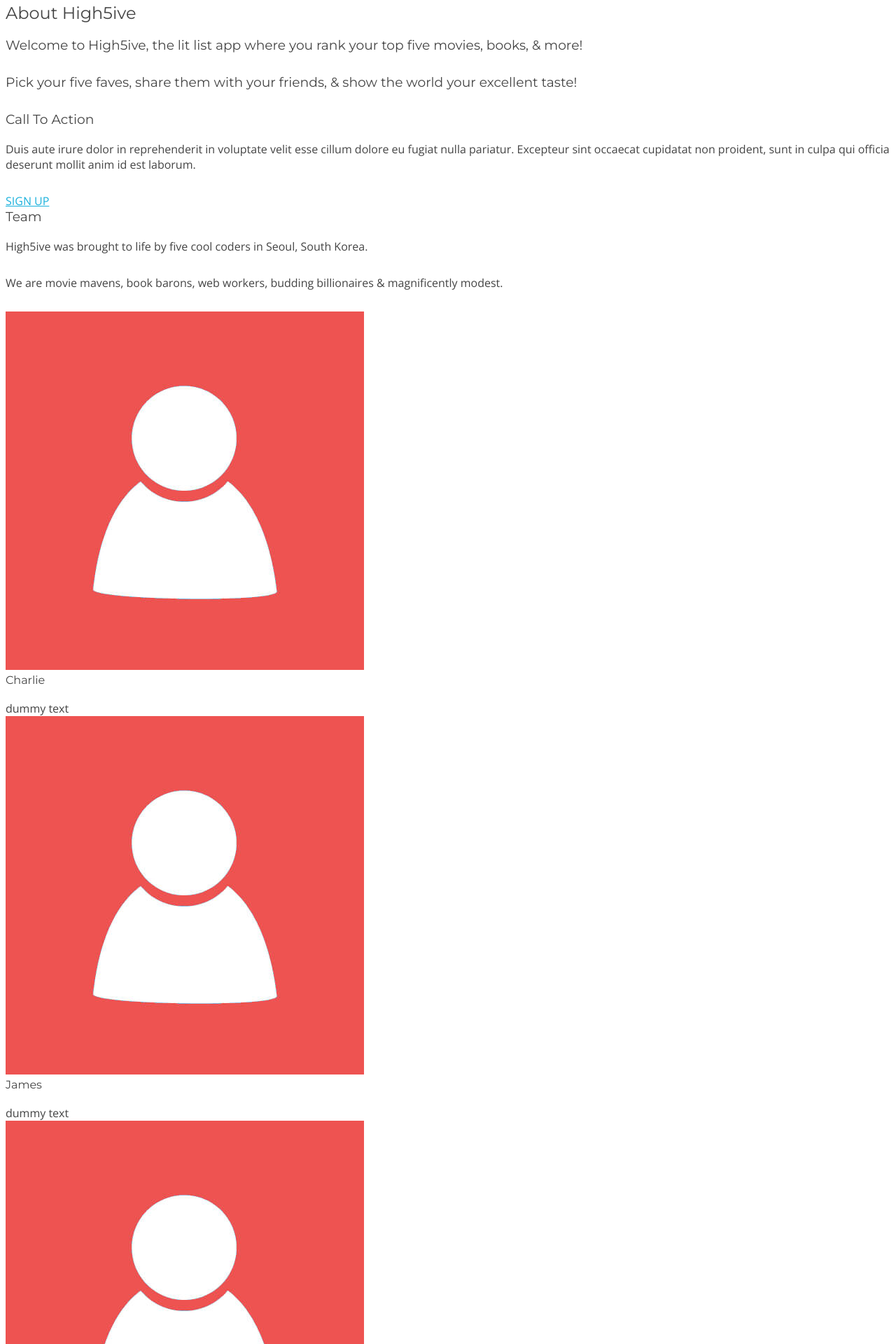
After one commit to wcodingmovieapp/MovieApp, a PHP site: page /view/home.php in a window 1280 px wide. The commit adds this page. Shown: the part 1109-3029 px from the top of the page at 70% size. Run offline with PHP 8.4, Linux system fonts and the light colour scheme.

Commit message:
pulled Steve's

```diff
--- a/public/js/movieDB.js
+++ b/public/js/movieDB.js
@@ -62,8 +62,8 @@ function fetchData(user_id) {
     xhr.open('POST', 'index.php');//trying to globalize the action between FB and GMAIL
     xhr.onreadystatechange = function() { //폴백
             if (xhr.readyState == 4 && xhr.status == 200) {
-              // //todc
-              // const listMovies = JSON.parse(xhr.responseText);
+
+              var newMovie = JSON.parse(xhr.responseText);
 
               console.log(xhr.responseText);
               // let obj = JSON.parse(xhr.responseText);
--- a/public/style/styles.css
+++ b/public/style/styles.css
@@ -1 +1,5 @@
 /** css **/
+
+body{
+    background-color: grey;
+}
--- /dev/null
+++ b/view/home.php
@@ -0,0 +1,230 @@
+<!DOCTYPE html>
+<html lang="en">
+<head>
+    <meta charset="UTF-8">
+    <meta name="viewport" content="width=device-width, initial-scale=1.0">
+    <meta http-equiv="X-UA-Compatible" content="ie=edge">
+    <title>Welcome to High5ive</title>
+    <link href="https://fonts.googleapis.com/css?family=Open+Sans:300,300i,400,400i,500,600,700,700i|Montserrat:300,400,500,600,700" rel="stylesheet">
+
+    <!-- <link href="../public/css/style.css" rel="stylesheet"> -->
+
+
+<style>
+    body {
+        background: #fff;
+        color: #444;
+        font-family: "Open Sans", sans-serif;
+    }
+
+    a {
+        color: #1bb1dc;
+        transition: 0.5s;
+    }
+
+    a:hover,
+    a:active,
+    a:focus {
+        color: #0a98c0;
+        outline: none;
+        text-decoration: none;
+    }
+
+    p {
+        padding: 0;
+        margin: 0 0 30px 0;
+    }
+
+    h1,
+    h2,
+    h3,
+    h4,
+    h5,
+    h6 {
+        font-family: "Montserrat", sans-serif;
+        font-weight: 400;
+        margin: 0 0 20px 0;
+        padding: 0;
+    }
+
+    /**
+        # Header
+    */
+
+    #header{
+        height: 110px;
+        transition: all 0.5s;
+        z-index: 997;
+        transition: all 0.5s;
+        padding: 20px 0;
+        position: fixed;
+        left: 0;
+        top: 0;
+        right: 0;
+        transition: all 0.5s;
+        z-index: 997;
+    }
+
+    #header .logo img {
+        padding: 0;
+        margin: 7px 0;
+        max-height: 26px;
+    }
+
+    .main-pages {
+        margin-top: 60px;
+    }
+
+    #intro {
+        width: 100%;
+        height: 100vh;
+        position: relative;
+        background: #f5f8fd url("../img/intro-bg.jpg") center top no-repeat;
+        background-size: cover;
+    }
+
+
+
+
+
+
+
+</style>
+</head>
+<body>
+    <header id="header">
+        <div class="logo">
+            <a href="#intro" class="scrollto"><img id="logoImg" src="../public/img/high5ive.png"></a>
+        </div>
+
+        <nav>
+            <ul>
+                <li class="active"><a href="#intro">HOME</a></li>
+                <li><a href="about">ABOUT</a></li>
+                <li><a href="team">TEAM</a></li>
+                <li><a href="signUp">SIGN UP</a></li>
+                <li><a href="signIn">SIGN IN</a></li>
+                <li><a href="footer">CONTACT</a></li>
+            </ul>
+        </nav>
+    </header>
+
+    <section id="intro" class="#">
+        <div class="container">
+            <div class="">
+
+            </div>
+        </div>
+    </section>
+
+    <section id="about">
+        <div class="container">
+            <div class="row">
+                <div class="">
+                    <img src="../public/img/serviceIntro.png" alt="">
+                </div>
+            </div>
+            <h2>About High5ive</h2>
+            <h3>
+                <p>Welcome to High5ive, the lit list app where you rank your top five movies, books, & more! </p>
+                <p>Pick your five faves, share them with your friends, & show the world your excellent taste!</p>
+            </h3>
+        </div>
+    </section><!--#about-->
+
+    <section id="call-to-action">
+        <div class="container">
+            <div class="row">
+                <div class="#">
+                    <h3 class="cta-title">Call To Action</h3>
+                    <p class="cta-text"> Duis aute irure dolor in reprehenderit in voluptate velit esse cillum dolore eu fugiat nulla pariatur. Excepteur sint occaecat cupidatat non proident, sunt in culpa qui officia deserunt mollit anim id est laborum.</p>
+                </div>
+                <div class="cta-btn-container">
+                    <a class="cta-btn" href="#">SIGN UP</a>
+                </div>
+            </div>
+        </div>
+    </section><!--#call to action-->
+
+    <!--TEAM section-->
+    <section id="features">
+        <div class="container">
+            <div class="section-header">
+                <h3>Team</h3>
+                <p>High5ive was brought to life by five cool coders in Seoul, South Korea.</p>
+                <p>We are movie mavens, book barons, web workers, budding billionaires & magnificently modest.</p>
+            </div>
+
+            <div class="row">
+                <div class="fadeInUp">
+                    <div class="member">
+                        <img src="../public/img/default.jpg" class="img-fluid" alt="">
+                        <div class="member-info">
+                            <div class="member-info-content">
+                                <h4>Charlie</h4>
+                                <span>dummy text</span>
+                            </div>
+                        </div>
+                    </div>
+                </div>
+
+                <div class="fadeInUp">
+                    <div class="member">
+                        <img src="../public/img/default.jpg" class="img-fluid" alt="">
+                        <div class="member-info">
+                            <div class="member-info-content">
+                                <h4>James</h4>
+                                <span>dummy text</span>
+                            </div>
+                        </div>
+                    </div>
+                </div>
+
+                <div class="fadeInUp">
+                    <div class="member">
+                        <img src="../public/img/default.jpg" class="img-fluid" alt="">
+                        <div class="member-info">
+                            <div class="member-info-content">
+                                <h4>Jee-Soo</h4>
+                                <span>dummy text</span>
+                            </div>
+                        </div>
+                    </div>
+                </div>
+
+                <div class="fadeInUp">
+                    <div class="member">
+                        <img src="../public/img/default.jpg" class="img-fluid" alt="">
+                        <div class="member-info">
+                            <div class="member-info-content">
+                                <h4>Lindsey</h4>
+                                <span>dummy text</span>
+                            </div>
+                        </div>
+                    </div>
+                </div>
+
+                <div class="fadeInUp">
+                    <div class="member">
+                        <img src="../public/img/default.jpg" class="img-fluid" alt="">
+                        <div class="member-info">
+                            <div class="member-info-content">
+                                <h4>Steve</h4>
+                                <span>dummy text</span>
+                            </div>
+                        </div>
+                    </div>
+                </div>
+            </div>
+
+        </div>
+    </section><!--#TEAM-->
+
+    <!--FOOTER section-->
+    <footer>
+        <p>copyright etc..........? contact?</p>
+    </footer>
+
+
+</body>
+</html>
```
Also changed, not shown: public/js/drag_and_drop.js (+9 -3 lines), view/profile.php (+38 -31 lines), public/img/high5ive.png (added).
